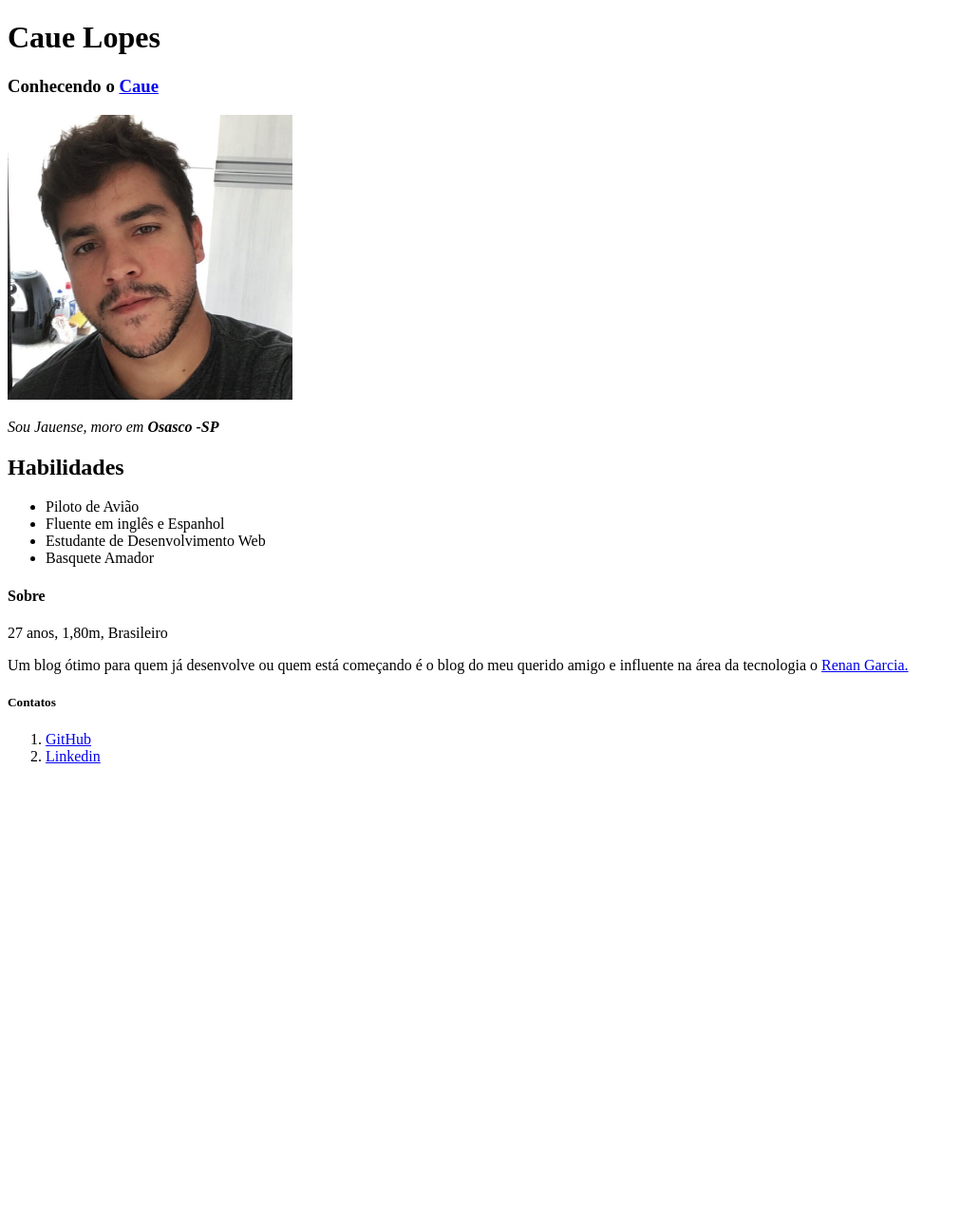
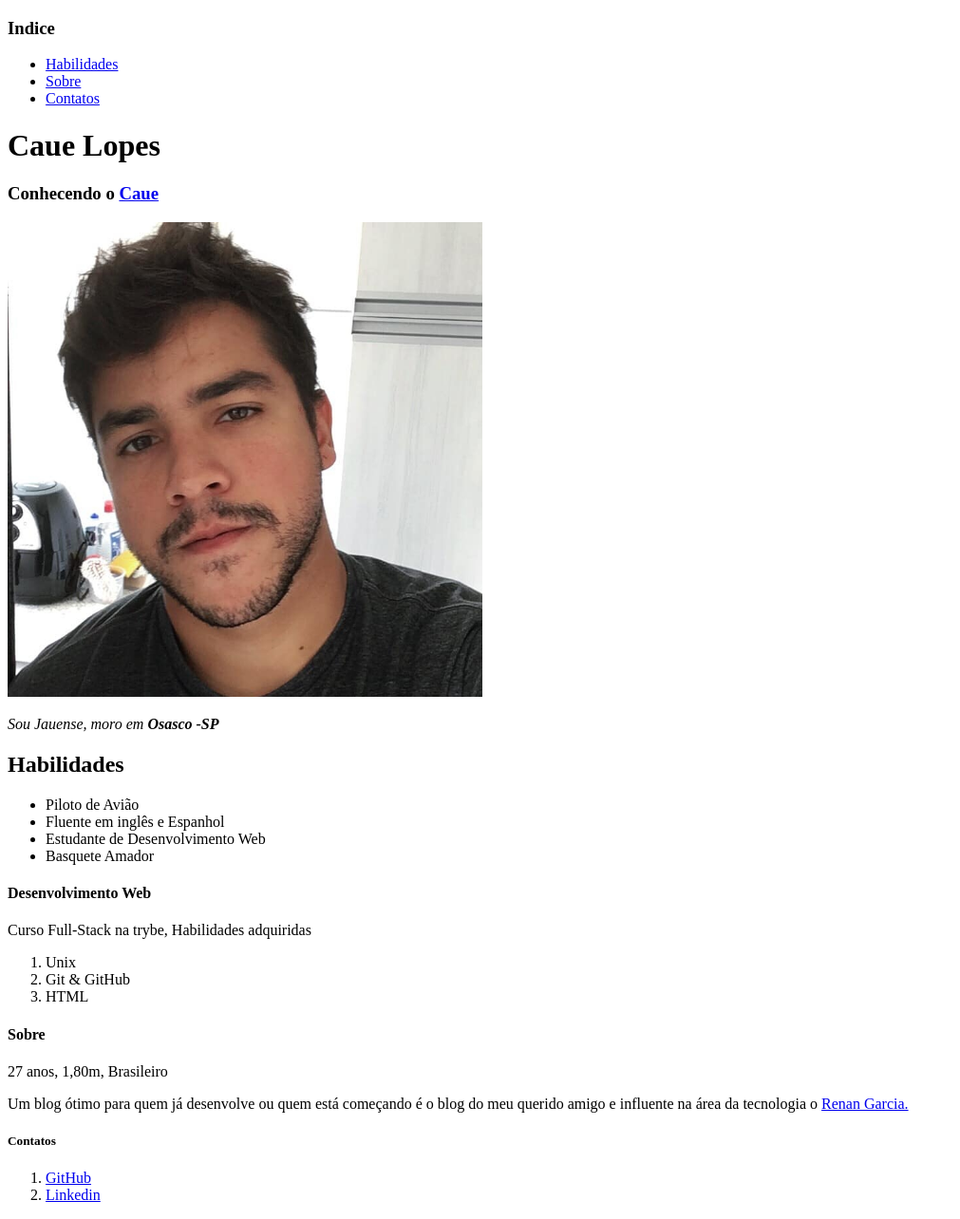
Before and after one commit to kitoyppd23/Portfolio, a plain HTML site: page index.html in a window 1280 px wide. Shown: the whole page at 95% size, without its empty margins (0-1011 px from the left). Before the commit the page ends 822 px from the top, so only its background shows below. Drawn offline with Linux system fonts and the light colour scheme.

Commit message:
atualizando melhorias

```diff
--- a/index.html
+++ b/index.html
@@ -6,15 +6,24 @@
     <title>Document</title>
 </head>
 <body>
+    <h3>Indice</h3>
+    <ul>
+        <li><a href="#Habilidades">Habilidades</a></li>
+        <li><a href="#Caue">Sobre</a></li>
+        <li><a href="#Contatos">Contatos</a></li>
+    </ul>
+
+
+
     <h1>Caue Lopes</h1>
     <h3>Conhecendo o <a href="#Caue">Caue</a></h3>
 
 
-    <img src="79493722_10221033090878109_600976279600103424_n.jpg" alt="Foto do Caue, estudante da Trybe" width="300px">
+    <img src="79493722_10221033090878109_600976279600103424_n.jpg" alt="Foto do Caue, estudante da Trybe" width="500px">
 
     <P><em>Sou Jauense, moro em <strong>Osasco -SP</strong></em></P>
 
-    <h2>Habilidades</h2>
+    <h2 id="Habilidades">Habilidades</h2>
 
     <ul>
         <li>Piloto de Avião</li>
@@ -23,12 +32,20 @@
         <li>Basquete Amador</li>
     </ul>
 
+    <h4>Desenvolvimento Web</h4>
+    <p>Curso Full-Stack na trybe, Habilidades adquiridas</p>
+    <ol>
+        <li>Unix</li>
+        <li>Git & GitHub </li>
+        <li>HTML</li>
+    </ol>
+
     <h4>Sobre</h4>
     <p id="Caue">27 anos, 1,80m, Brasileiro</p>
 
     <p>Um blog ótimo para quem já desenvolve ou quem está começando é o blog do meu querido amigo e influente na área da tecnologia o <a href="https://renangarcia.com/">Renan Garcia.</a> </p>
 
-    <h5>Contatos</h5>
+    <h5 id="Contatos">Contatos</h5>
     <ol>
         <li><a href="https://github.com/kitoyppd23/">GitHub</a></li>
         <li><a href="https://www.linkedin.com/in/caue-santos-lopes/">Linkedin</a></li>
```
